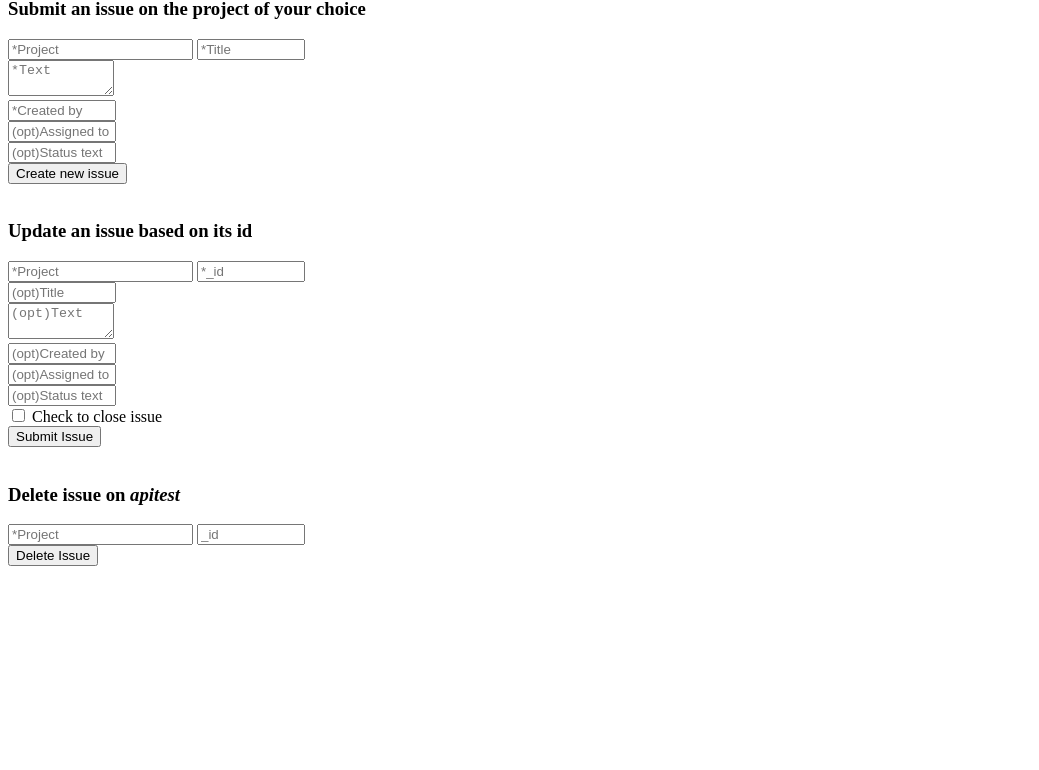
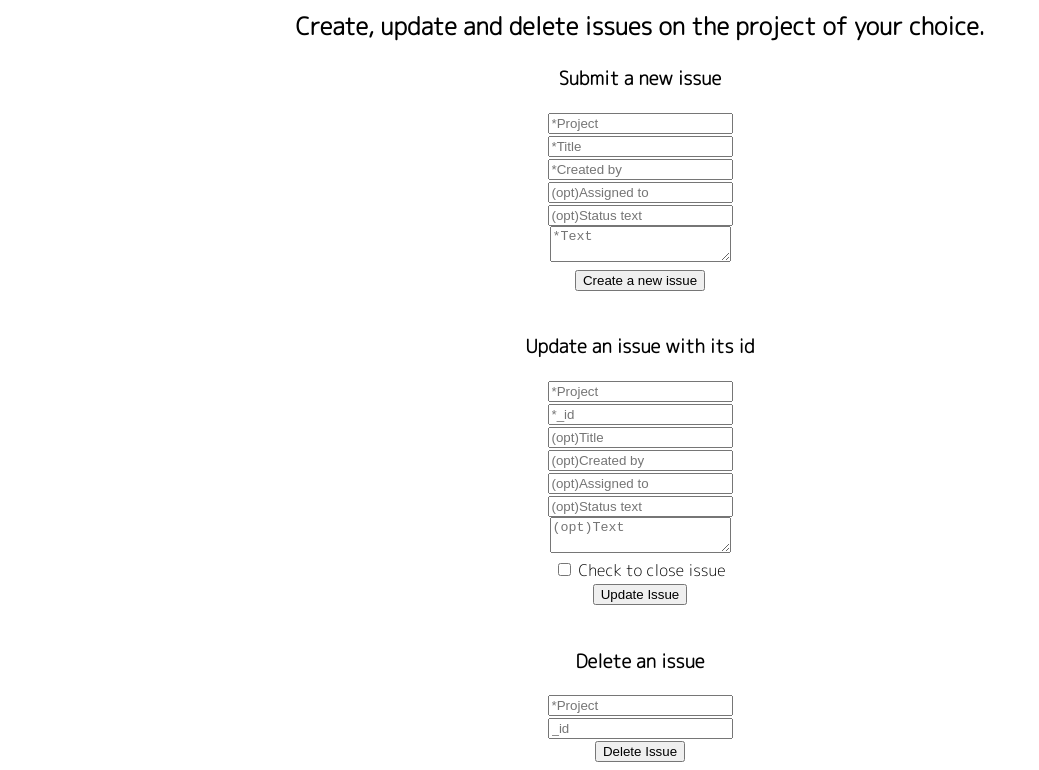
Before and after one commit to C-Hg/issue-tracker, a website: page views/index.html in a window 1280 px wide. Shown: the part 82-852 px from the top of the page, without its empty margins (0-1039 px from the left). Before the commit the page ends 800 px from the top, so only its background shows below. Drawn offline with Linux system fonts and the light colour scheme; files that its build step writes are made by us from their sources.

Commit message:
completed issue deletion, tests passing

```diff
--- a/public/style.css
+++ b/public/style.css
@@ -0,0 +1,4 @@
+body {
+    font-family: 'M PLUS Rounded 1c', sans-serif;
+    text-align: center;
+}
--- a/views/index.html
+++ b/views/index.html
@@ -7,6 +7,8 @@
     <meta charset="utf-8">
     <meta http-equiv="X-UA-Compatible" content="IE=edge">
     <meta name="viewport" content="width=device-width, initial-scale=1">
+    <link rel="stylesheet" href="./public/style.css">
+    <link rel="stylesheet" href="https://fonts.googleapis.com/css?family=M+PLUS+Rounded+1c:300" type="text/css">
 </head>
 
 <body>
@@ -15,35 +17,35 @@
             Issue Tracker
         </h1>
     </header>
-
+    <h2>Create, update and delete issues on the project of your choice.</h2>
     <div id='testui'>
         <div id="result"></div>
-        <h3>Submit an issue on the project of your choice</h3>
+        <h3>Submit a new issue</h3>
         <form id="submitIssue" class="border">
-            <input id="f0project_name" type="text" name="project_name" placeholder="*Project" required>
-            <input id="f0issue_title" type="text" name="issue_title" placeholder="*Title" style="width: 100px" required><br>
-            <textarea id="f0issue_text" type="text" name="issue_text" placeholder="*Text" style="width: 100px" required></textarea><br>
-            <input id="f0created_by" type="text" name="created_by" placeholder="*Created by" style="width: 100px" required><br>
-            <input id="f0assigned_to" type="text" name="assigned_to" placeholder="(opt)Assigned to" style="width: 100px"><br>
-            <input id="f0status_text" type="text" name="status_text" placeholder="(opt)Status text" style="width: 100px"><br>
-            <button type="submit">Create new issue</button>
+            <input id="f0project_name" type="text" name="project_name" placeholder="*Project" required><br>
+            <input id="f0issue_title" type="text" name="issue_title" placeholder="*Title" required><br>
+            <input id="f0created_by" type="text" name="created_by" placeholder="*Created by" required><br>
+            <input id="f0assigned_to" type="text" name="assigned_to" placeholder="(opt)Assigned to"><br>
+            <input id="f0status_text" type="text" name="status_text" placeholder="(opt)Status text"><br>
+            <textarea id="f0issue_text" type="text" name="issue_text" placeholder="*Text" required></textarea><br>
+            <button type="submit">Create a new issue</button>
         </form><br>
-        <h3>Update an issue based on its id</h3>
+        <h3>Update an issue with its id</h3>
         <form id="UpdateIssue" class="border">
-            <input id="f1project_name" type="text" name="project_name" placeholder="*Project" required>
-            <input id="f1id" type="text" name="_id" placeholder="*_id" style="width: 100px" required=><br>
-            <input id="f1issue_title" type="text" name="issue_title" placeholder="(opt)Title" style="width: 100px"><br>
-            <textarea id="f1issue_text" type="text" name="issue_text" placeholder="(opt)Text" style="width: 100px"></textarea><br>
-            <input id="f1created_by" type="text" name="created_by" placeholder="(opt)Created by" style="width: 100px"><br>
-            <input id="f1assigned_to" type="text" name="assigned_to" placeholder="(opt)Assigned to" style="width: 100px"><br>
-            <input id="f1status_text" type="text" name="status_text" placeholder="(opt)Status text" style="width: 100px"><br>
+            <input id="f1project_name" type="text" name="project_name" placeholder="*Project" required><br>
+            <input id="f1id" type="text" name="_id" placeholder="*_id" required=><br>
+            <input id="f1issue_title" type="text" name="issue_title" placeholder="(opt)Title"><br>
+            <input id="f1created_by" type="text" name="created_by" placeholder="(opt)Created by"><br>
+            <input id="f1assigned_to" type="text" name="assigned_to" placeholder="(opt)Assigned to"><br>
+            <input id="f1status_text" type="text" name="status_text" placeholder="(opt)Status text"><br>
+            <textarea id="f1issue_text" type="text" name="issue_text" placeholder="(opt)Text"></textarea><br>
             <label><input id="f1close_issue" type="checkbox" name="closeIssue"> Check to close issue</label><br>
-            <button type="submit">Submit Issue</button>
+            <button type="submit">Update Issue</button>
         </form><br>
-        <h3>Delete issue on <i>apitest</i></h3>
+        <h3>Delete an issue</i></h3>
         <form id="deleteIssue" class="border">
-            <input id="f2project_name" type="text" name="project_name" placeholder="*Project" required>
-            <input id="f2id" type="text" name="_id" placeholder="_id" style="width: 100px" required=''><br>
+            <input id="f2project_name" type="text" name="project_name" placeholder="*Project" required><br>
+            <input id="f2id" type="text" name="_id" placeholder="_id" required><br>
             <button type="submit">Delete Issue</button>
         </form>
         <code id='jsonResult'></code>
@@ -66,7 +68,7 @@
                 let query = "api/issues/" + project;
                 let req = new XMLHttpRequest();
                 req.open("POST", query, true);
-                req.setRequestHeader('Content-Type','application/json');
+                req.setRequestHeader('Content-Type', 'application/json');
                 req.send(JSON.stringify(data));
                 req.onload = function () {
                     let json = JSON.parse(req.responseText);
@@ -91,7 +93,7 @@
                 let query = "api/issues/" + project;
                 let req = new XMLHttpRequest();
                 req.open("PUT", query, true);
-                req.setRequestHeader('Content-Type','application/json');
+                req.setRequestHeader('Content-Type', 'application/json');
                 req.send(JSON.stringify(data));
                 req.onload = function () {
                     let json = JSON.parse(req.responseText);
@@ -108,7 +110,7 @@
                 let query = "api/issues/" + project;
                 let req = new XMLHttpRequest();
                 req.open("DELETE", query, true);
-                req.setRequestHeader('Content-Type','application/json');
+                req.setRequestHeader('Content-Type', 'application/json');
                 req.send(JSON.stringify(data));
                 req.onload = function () {
                     let json = JSON.parse(req.responseText);
```
Also changed, not shown: controllers/common/issue.common.js (+20 -9 lines), controllers/database_functions/delete.functions.js (added, +14 -0 lines), controllers/deleteIssue.controller.js (+22 -9 lines), controllers/submitIssue.controller.js (+18 -4 lines), test/Issue_deletion.test.js (+20 -5 lines), README.md.
